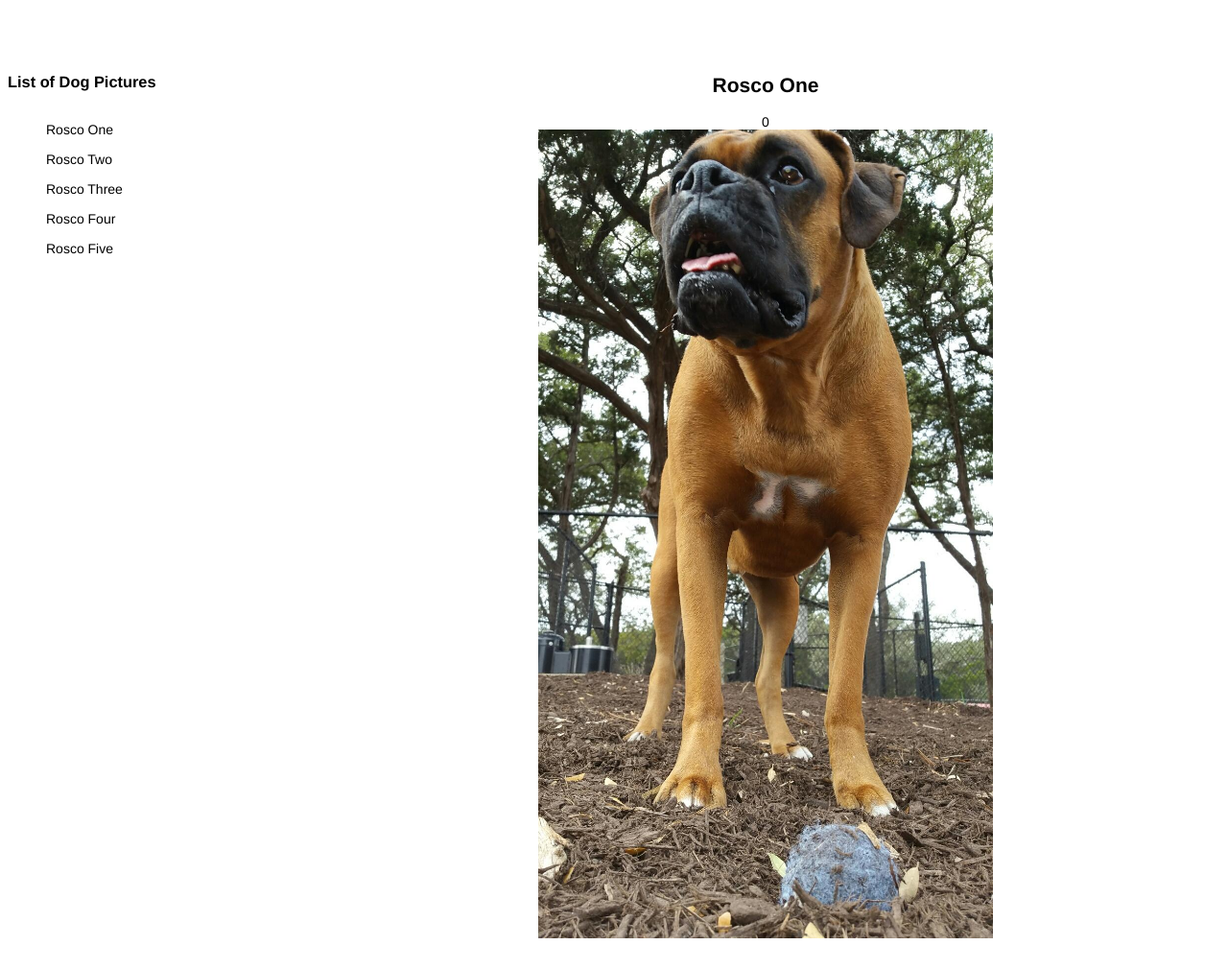
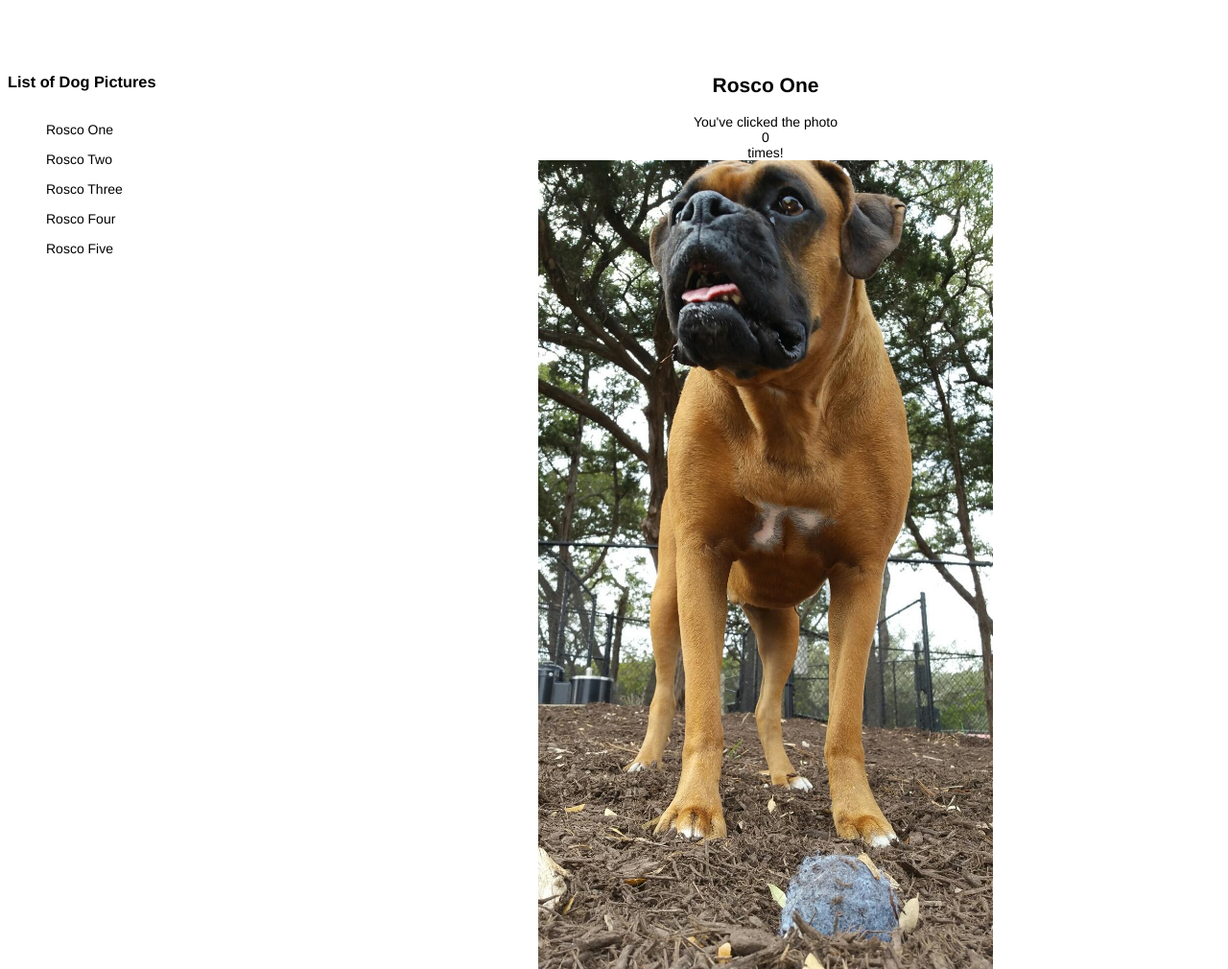
Before and after one commit to tworkman512/dog-clicker, a plain HTML site: page dog-clicker-premium.html in a window 1280 px wide. Shown: the whole page at 96% size. Before the commit the page ends 978 px from the top, so only its background shows below. Drawn offline with Linux system fonts and the light colour scheme.

Commit message:
Edit html

```diff
--- a/dog-clicker-premium.html
+++ b/dog-clicker-premium.html
@@ -15,7 +15,7 @@
       <section class="display">
         <div id="dog">
           <h2 id="dog-name"></h2>
-          <div id="dog-count"></div>
+          <div>You've clicked the photo<div id="dog-count"></div> times!</div>
           <img id="dog-img" src="" alt="cute rosco dog">
         </div>
       </section>
```
